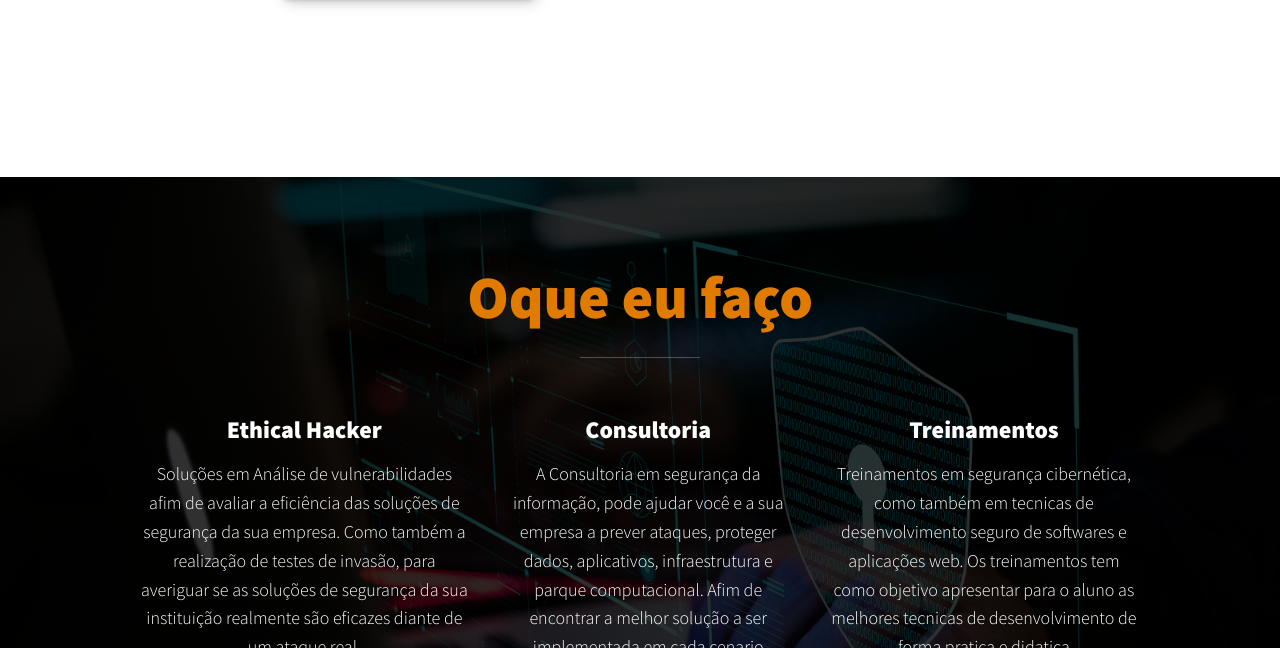
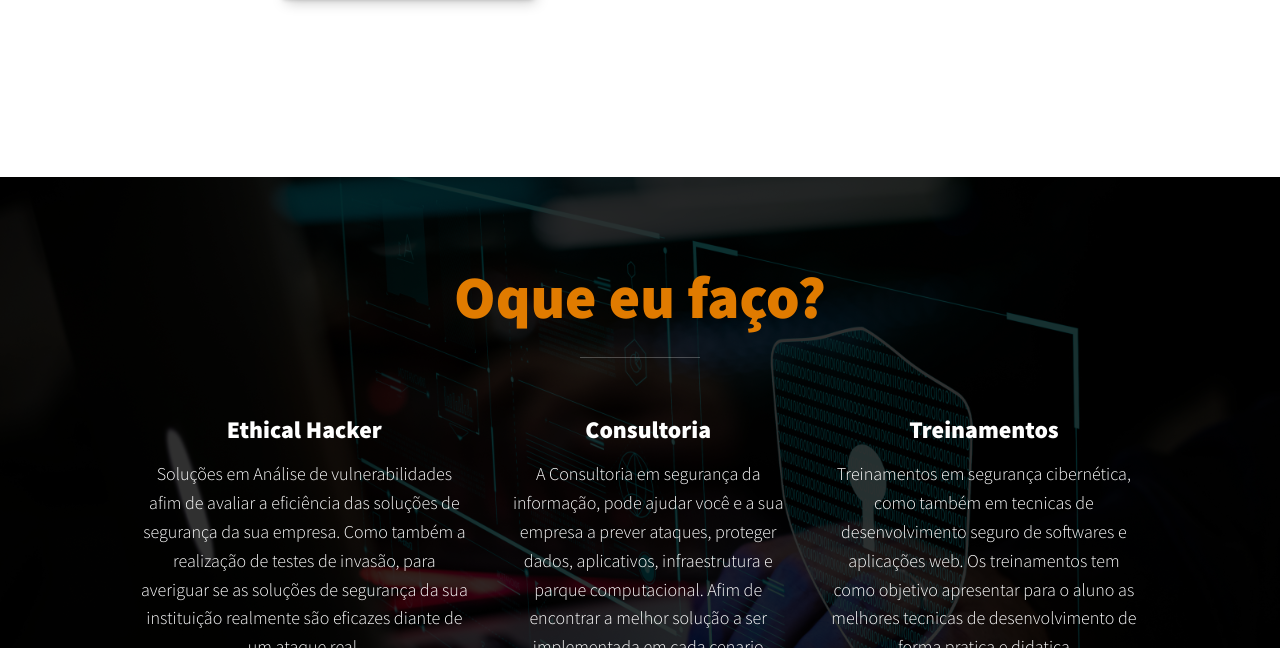
Before and after one commit to luhenrique/luhenrique.github.io, a plain HTML site: page index.html in a window 1280 px wide. Shown: the part 452-1100 px from the top of the page. Drawn offline with nearby package versions, Linux system fonts and the light colour scheme.

Commit message:
Update index.html

```diff
--- a/index.html
+++ b/index.html
@@ -44,7 +44,7 @@
 
         <!--My services-->
         <section class="my-services" id="services">
-            <h2 class="section__title section__title--services">Oque eu faço</h2>
+            <h2 class="section__title section__title--services">Oque eu faço?</h2>
             <div class="services">
 
                 <div class="service">
```
